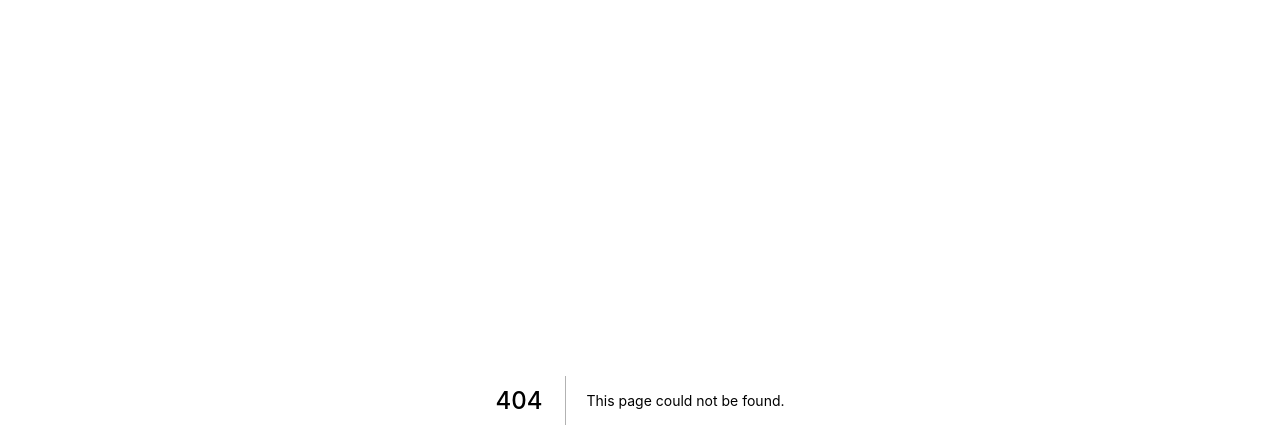
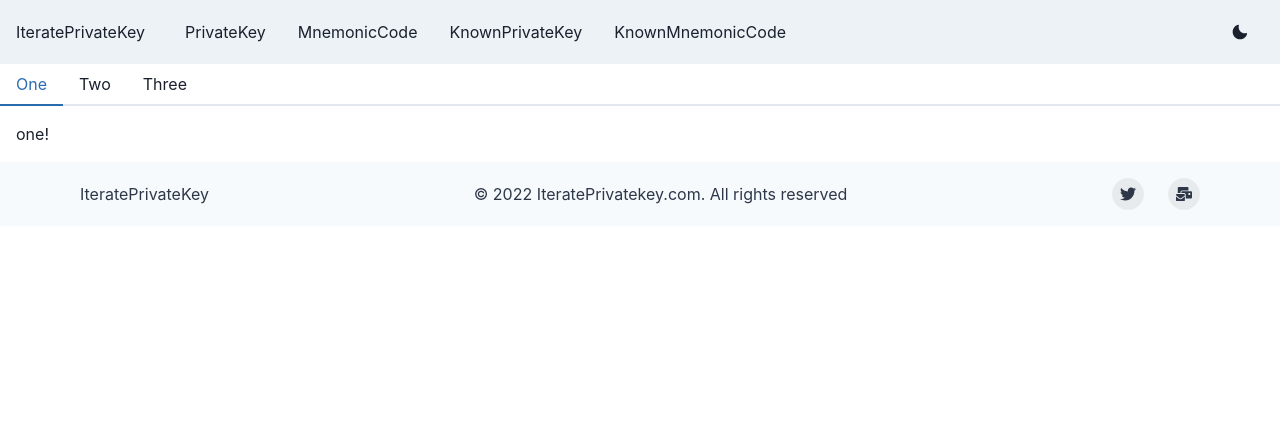
Before and after one commit to ligulfzhou/www.iterateprivatekey.com, a Next.js app: page /mnemoniccode/detail in a window 1280 px wide. Before the commit this address had no page. Shown: the top 448 px of the page. Built offline with nearby package versions, Linux system fonts and the light colour scheme.

Commit message:
copyToClipboard

```diff
--- a/components/MnemonicCodeTable.js
+++ b/components/MnemonicCodeTable.js
@@ -12,7 +12,7 @@ import Pagination from "./Pagination";
 import {emptyArrayOfLength} from "../utils/util";
 import useMnemonicCodes from "../hooks/useMnemonicCodes";
 import Link from "next/link";
-import {CheckIcon, CloseIcon, ArrowRightIcon} from '@chakra-ui/icons'
+import {CheckIcon, CloseIcon, ChevronRightIcon} from '@chakra-ui/icons'
 
 
 export default function MnemonicCodeTable() {
@@ -67,7 +67,7 @@ export default function MnemonicCodeTable() {
                                                             class='cursor-pointer'
                                                         >
                                                             <TagLabel>Detail</TagLabel>
-                                                            <ArrowRightIcon/>
+                                                            <ChevronRightIcon/>
                                                         </Tag>
                                                     </Link>
                                                 )}</Td>
--- /dev/null
+++ b/pages/mnemoniccode/detail.js
@@ -0,0 +1,33 @@
+import BasicLayout from '../../layouts/Basic'
+import { Tabs, TabList, TabPanels, Tab, TabPanel } from '@chakra-ui/react'
+
+export default function Index() {
+
+
+
+    return (
+        <BasicLayout>
+            <div className='mx-auto mx-12'>
+                <Tabs>
+                    <TabList>
+                        <Tab>One</Tab>
+                        <Tab>Two</Tab>
+                        <Tab>Three</Tab>
+                    </TabList>
+
+                    <TabPanels>
+                        <TabPanel>
+                            <p>one!</p>
+                        </TabPanel>
+                        <TabPanel>
+                            <p>two!</p>
+                        </TabPanel>
+                        <TabPanel>
+                            <p>three!</p>
+                        </TabPanel>
+                    </TabPanels>
+                </Tabs>
+            </div>
+        </BasicLayout>
+    )
+}
```
Also changed, not shown: components/PrivateKeyTableRow.js (+17 -9 lines).
